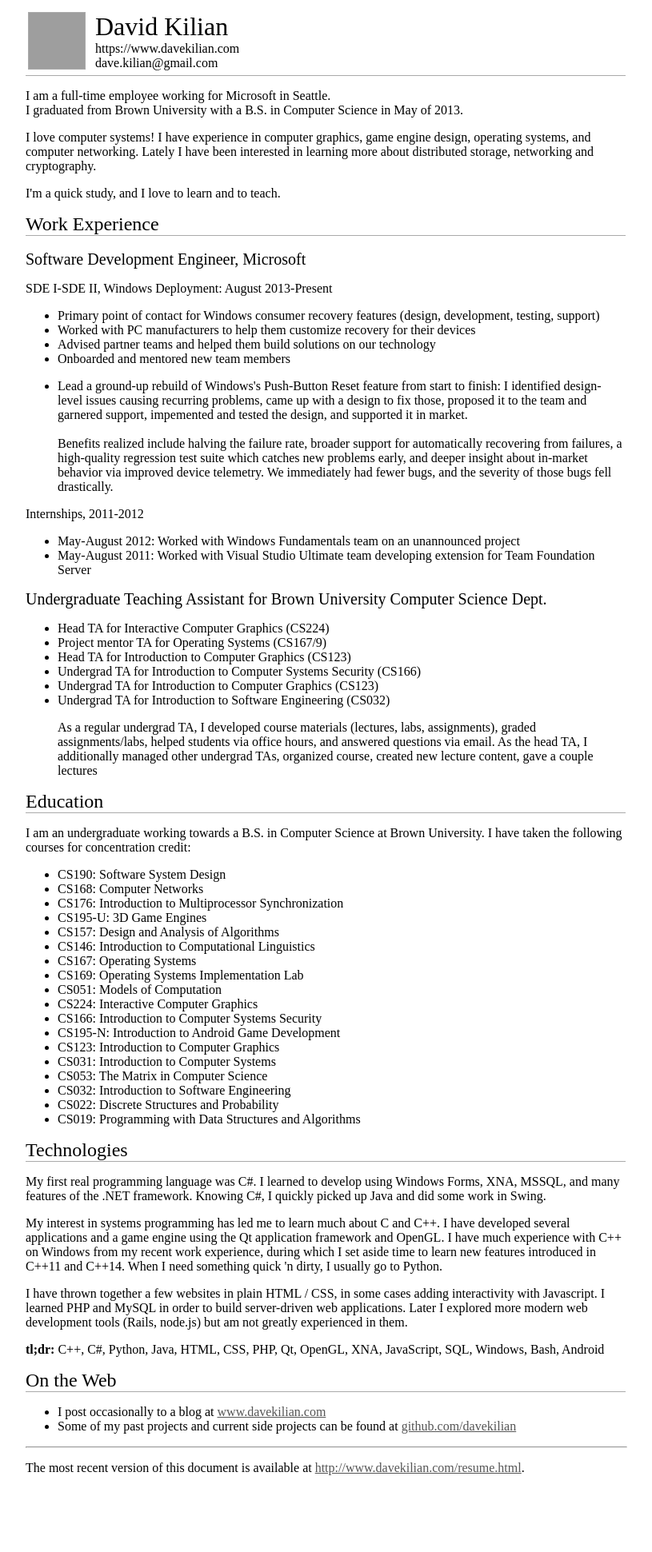
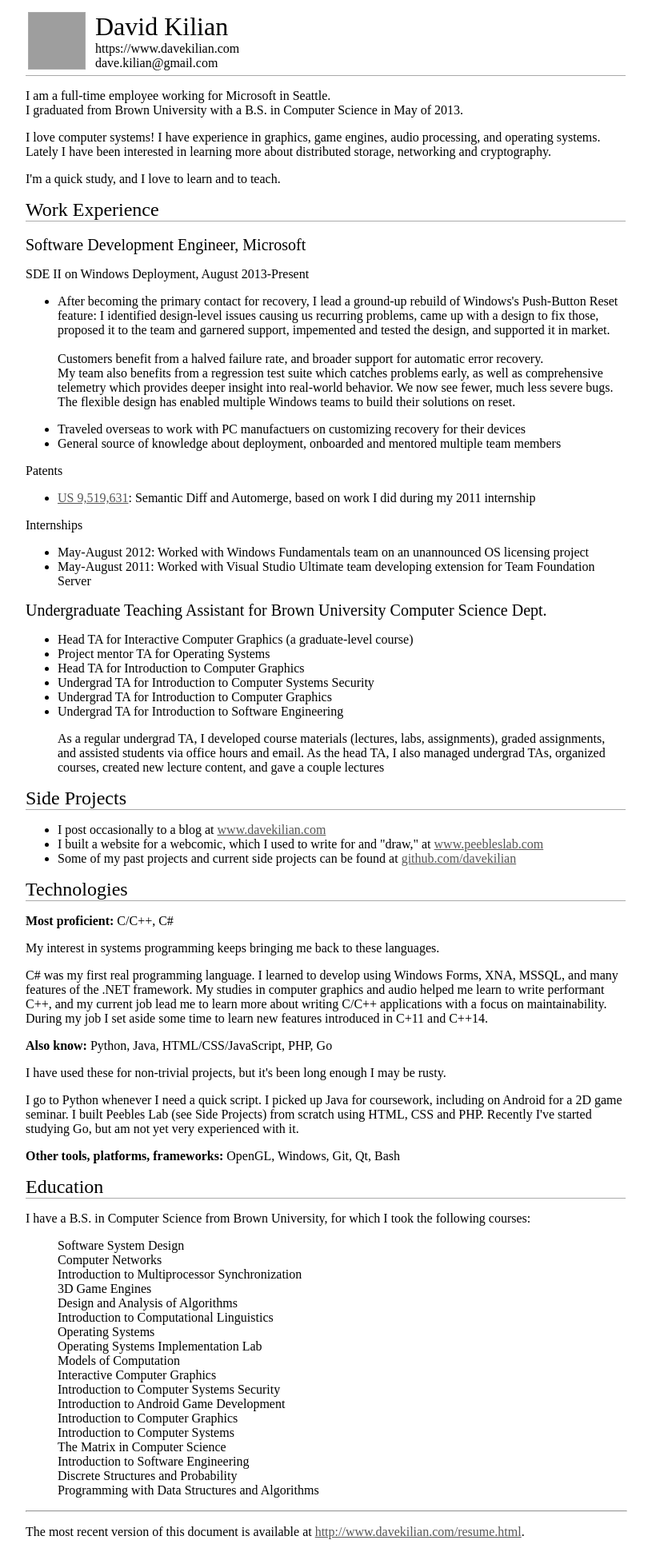
Before and after one commit to davekilian/davekilian.github.com, a Jekyll site: the page resume.html, which Jekyll copies as it is, in a window 1280 px wide. Shown: the whole page at 80% size, without its empty margins (233-1048 px from the left). Built offline with Jekyll 4.4.1, drawn with Linux system fonts in a browser that asks for light colours; before the commit the page ends 1861 px from its top, so only the background shows below that; grey boxes are pictures that could not be loaded.

Commit message:
Resume tweaks

```diff
--- a/resume.html
+++ b/resume.html
@@ -23,10 +23,6 @@
 			}
 
 			a { color: #555 }
-
-            @media print {
-                div.pagebreak { page-break-after: always; }
-            }
 		</style>
 	</head>
 	<body>
@@ -55,7 +51,7 @@
             I graduated from Brown University with a B.S. in Computer Science in May of 2013.</p>
 
             <p>I love computer systems!
-            I have experience in computer graphics, game engine design, operating systems, and computer networking.
+            I have experience in graphics, game engines, audio processing, and operating systems.<br>
             Lately I have been interested in learning more about distributed storage, networking and cryptography.</p>
 
             <p>I'm a quick study, and I love to learn and to teach.</p>
@@ -64,104 +60,113 @@
 			<span class="section-header bottom-border">Work Experience</span><br>
 
 			<span style="font-size: 125%">Software Development Engineer, Microsoft</span><br>
-            <p>SDE I-SDE II, Windows Deployment: August 2013-Present</p>
+            <p>SDE II on Windows Deployment, August 2013-Present</p>
 
             <ul>
-                <li>Primary point of contact for Windows consumer recovery features (design, development, testing, support)</li>
-                <li>Worked with PC manufacturers to help them customize recovery for their devices</li>
-                <li>Advised partner teams and helped them build solutions on our technology</li>
-                <li>Onboarded and mentored new team members</li>
+                <li>After becoming the primary contact for recovery, I lead a ground-up rebuild of Windows's Push-Button Reset feature:
+                    I identified design-level issues causing us recurring problems, came up with a design to fix those,
+                    proposed it to the team and garnered support, impemented and tested the design, and supported it in market.
+                    <br><br>
+                    Customers benefit from a halved failure rate, and broader support for automatic error recovery.<br>
+                    My team also benefits from a regression test suite which catches problems early,
+                    as well as comprehensive telemetry which provides deeper insight into real-world behavior.
+                    We now see fewer, much less severe bugs.<br>
+                    The flexible design has enabled multiple Windows teams to build their solutions on reset.
+                </li>
             </ul>
 
             <ul>
-                <li>Lead a ground-up rebuild of Windows's Push-Button Reset feature from start to finish:
-                    I identified design-level issues causing recurring problems, came up with a design to fix those,
-                    proposed it to the team and garnered support, impemented and tested the design, and supported it in market.
-                    <br><br>
-                    Benefits realized include halving the failure rate,
-                    broader support for automatically recovering from failures,
-                    a high-quality regression test suite which catches new problems early,
-                    and deeper insight about in-market behavior via improved device telemetry.
-                    We immediately had fewer bugs, and the severity of those bugs fell drastically.
-                </li>
+                <li>Traveled overseas to work with PC manufactuers on customizing recovery for their devices</li>
+                <li>General source of knowledge about deployment, onboarded and mentored multiple team members</li>
             </ul>
 
-            <p>Internships, 2011-2012</p>
+            <p>Patents</p>
             <ul>
-                <li>May-August 2012: Worked with Windows Fundamentals team on an unannounced project</li>
+                <li><a href="http://patft.uspto.gov/netacgi/nph-Parser?Sect2=PTO1&Sect2=HITOFF&p=1&u=/netahtml/PTO/search-bool.html&r=1&f=G&l=50&d=PALL&RefSrch=yes&Query=PN/9519631">US 9,519,631</a>: Semantic Diff and Automerge,
+                    based on work I did during my 2011 internship</li>
+            </ul>
+
+            <p>Internships</p>
+            <ul>
+                <li>May-August 2012: Worked with Windows Fundamentals team on an unannounced OS licensing project</li>
                 <li>May-August 2011: Worked with Visual Studio Ultimate team developing extension for Team Foundation Server</li>
             </ul>
 
 			<span style="font-size: 125%">Undergraduate Teaching Assistant for Brown University Computer Science Dept.</span><br>
             <ul>
-                <li>Head TA for Interactive Computer Graphics (CS224)</li>
-                <li>Project mentor TA for Operating Systems (CS167/9)</li>
-                <li>Head TA for Introduction to Computer Graphics (CS123)</li>
-                <li>Undergrad TA for Introduction to Computer Systems Security (CS166)</li>
-                <li>Undergrad TA for Introduction to Computer Graphics (CS123)</li>
-                <li>Undergrad TA for Introduction to Software Engineering (CS032)</li>
+                <li>Head TA for Interactive Computer Graphics (a graduate-level course)</li>
+                <li>Project mentor TA for Operating Systems</li>
+                <li>Head TA for Introduction to Computer Graphics</li>
+                <li>Undergrad TA for Introduction to Computer Systems Security</li>
+                <li>Undergrad TA for Introduction to Computer Graphics</li>
+                <li>Undergrad TA for Introduction to Software Engineering</li>
 			</ul>
             <ul style="list-style-type: none">
-                <li>As a regular undergrad TA, I developed course materials (lectures, labs, assignments), graded assignments/labs,
-                helped students via office hours, and answered questions via email.
-                As the head TA, I additionally managed other undergrad TAs, organized course, created new lecture content,
-                gave a couple lectures</li>
+                <li>As a regular undergrad TA, I developed course materials (lectures, labs, assignments), graded assignments,
+                and assisted students via office hours and email.
+                As the head TA, I also managed undergrad TAs, organized courses, created new lecture content,
+                and gave a couple lectures</li>
             </ul>
 
-            <div class="pagebreak" />
-
-			<!-- Education -->
-			<span class="section-header bottom-border">Education</span>
-			<p>I am an undergraduate working towards a B.S. in Computer Science at Brown University.
-			I have taken the following courses for concentration credit:</p>
-			<ul>
-                <li>CS190: Software System Design</li>
-                <li>CS168: Computer Networks</li>
-                <li>CS176: Introduction to Multiprocessor Synchronization</li>
-				<li>CS195-U: 3D Game Engines</li>
-				<li>CS157: Design and Analysis of Algorithms</li>
-				<li>CS146: Introduction to Computational Linguistics</li>
-				<li>CS167: Operating Systems</li>
-                <li>CS169: Operating Systems Implementation Lab</li>
-				<li>CS051: Models of Computation</li>
-				<li>CS224: Interactive Computer Graphics</li>
-				<li>CS166: Introduction to Computer Systems Security</li>
-				<li>CS195-N: Introduction to Android Game Development</li>
-				<li>CS123: Introduction to Computer Graphics</li>
-				<li>CS031: Introduction to Computer Systems</li>
-				<li>CS053: The Matrix in Computer Science</li>
-				<li>CS032: Introduction to Software Engineering</li>
-				<li>CS022: Discrete Structures and Probability</li>
-				<li>CS019: Programming with Data Structures and Algorithms</li>
-			</ul>
+            <!-- Projects -->
+			<span class="section-header bottom-border">Side Projects</span>
+            <ul>
+                <li>I post occasionally to a blog at
+                    <a href="http://www.davekilian.com">www.davekilian.com</a></li>
+                <li>I built a website for a webcomic, which I used to write for and "draw," at
+                    <a href="http://www.peebleslab.com/1">www.peebleslab.com</a>
+                <li>Some of my past projects and current side projects can be found at
+                    <a href="http://github.com/davekilian">github.com/davekilian</a></li>
+            </ul>
 
 			<!-- Technologies -->
 			<span class="section-header bottom-border">Technologies</span>
 
-            <p>My first real programming language was C#. I learned to develop using Windows Forms,
-            XNA, MSSQL, and many features of the .NET framework. Knowing C#, I quickly picked up
-            Java and did some work in Swing.</p>
+            <p><b>Most proficient:</b> C/C++, C#</p>
 
-            <p>My interest in systems programming has led me to learn much about C and C++. I
-            have developed several applications and a game engine using the Qt application
-            framework and OpenGL. I have much experience with C++ on Windows from my recent
-            work experience, during which I set aside time to learn new features introduced in
-            C++11 and C++14. When I need something quick 'n dirty, I usually go to Python.</p>
+            <p>My interest in systems programming keeps bringing me back to these languages.</p>
+            <p>
+            C# was my first real programming language. I learned to develop using Windows Forms,
+            XNA, MSSQL, and many features of the .NET framework.
+            My studies in computer graphics and audio helped me learn to write performant C++,
+            and my current job lead me to learn more about writing C/C++ applications with a focus on maintainability.
+            During my job I set aside some time to learn new features introduced in C+11 and C++14.
+            </p>
 
-            <p>I have thrown together a few websites in plain HTML / CSS, in some cases adding
-            interactivity with Javascript. I learned PHP and MySQL in order to build server-driven
-            web applications. Later I explored more modern web development tools (Rails,
-            node.js) but am not greatly experienced in them.</p>
+            <p><b>Also know:</b> Python, Java, HTML/CSS/JavaScript, PHP, Go</p>
 
-            <p><b>tl;dr: </b>C++, C#, Python, Java, HTML, CSS, PHP, Qt, OpenGL, XNA, JavaScript, SQL, Windows, Bash, Android</p>
+            <p>I have used these for non-trivial projects, but it's been long enough I may be rusty.</p>
 
-            <!-- Links -->
-			<span class="section-header bottom-border">On the Web</span>
-            <ul>
-                <li>I post occasionally to a blog at <a href="http://www.davekilian.com">www.davekilian.com</a></li>
-                <li>Some of my past projects and current side projects can be found at
-                    <a href="http://github.com/davekilian">github.com/davekilian</a></li>
-            </ul>
+            <p>I go to Python whenever I need a quick script.
+            I picked up Java for coursework, including on Android for a 2D game seminar.
+            I built Peebles Lab (see Side Projects) from scratch using HTML, CSS and PHP.
+            Recently I've started studying Go, but am not yet very experienced with it.</p>
+
+            <p><b>Other tools, platforms, frameworks:</b> OpenGL, Windows, Git, Qt, Bash</p>
+
+			<!-- Education -->
+			<span class="section-header bottom-border">Education</span>
+            <p>I have a B.S. in Computer Science from Brown University, for which I took the following courses:</p>
+			<ul style="list-style-type: none">
+                <li>Software System Design</li>
+                <li>Computer Networks</li>
+                <li>Introduction to Multiprocessor Synchronization</li>
+				<li>3D Game Engines</li>
+				<li>Design and Analysis of Algorithms</li>
+				<li>Introduction to Computational Linguistics</li>
+				<li>Operating Systems</li>
+                <li>Operating Systems Implementation Lab</li>
+				<li>Models of Computation</li>
+				<li>Interactive Computer Graphics</li>
+				<li>Introduction to Computer Systems Security</li>
+				<li>Introduction to Android Game Development</li>
+				<li>Introduction to Computer Graphics</li>
+				<li>Introduction to Computer Systems</li>
+				<li>The Matrix in Computer Science</li>
+				<li>Introduction to Software Engineering</li>
+				<li>Discrete Structures and Probability</li>
+				<li>Programming with Data Structures and Algorithms</li>
+			</ul>
 
 			<!-- Footer -->
 			<hr style="color: gray; width: 100%">
```
Also changed, not shown: 1 other file.
